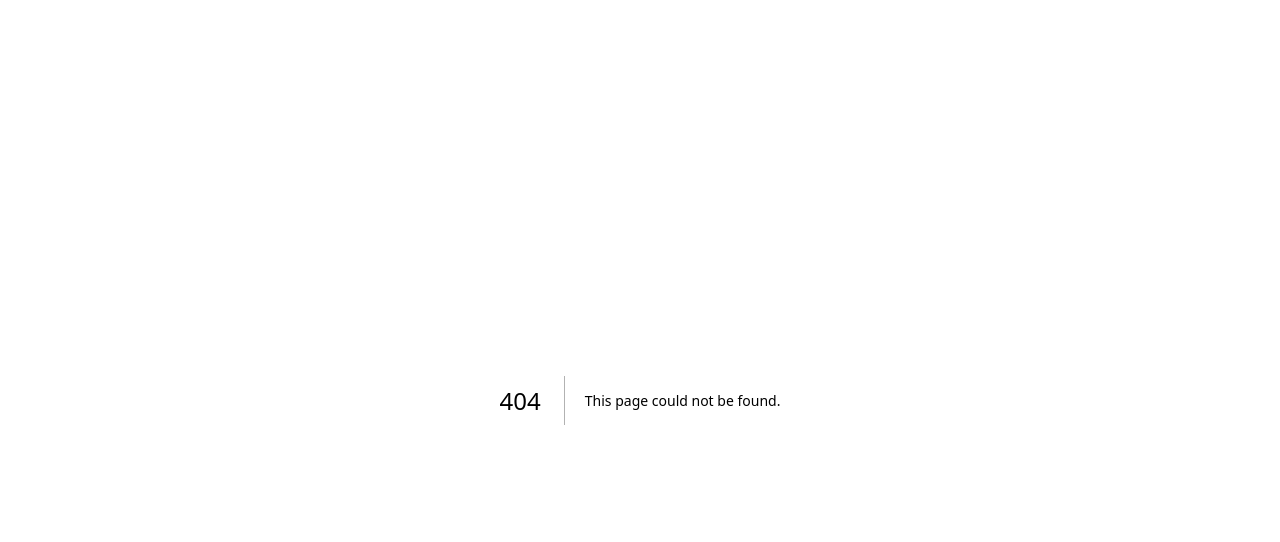
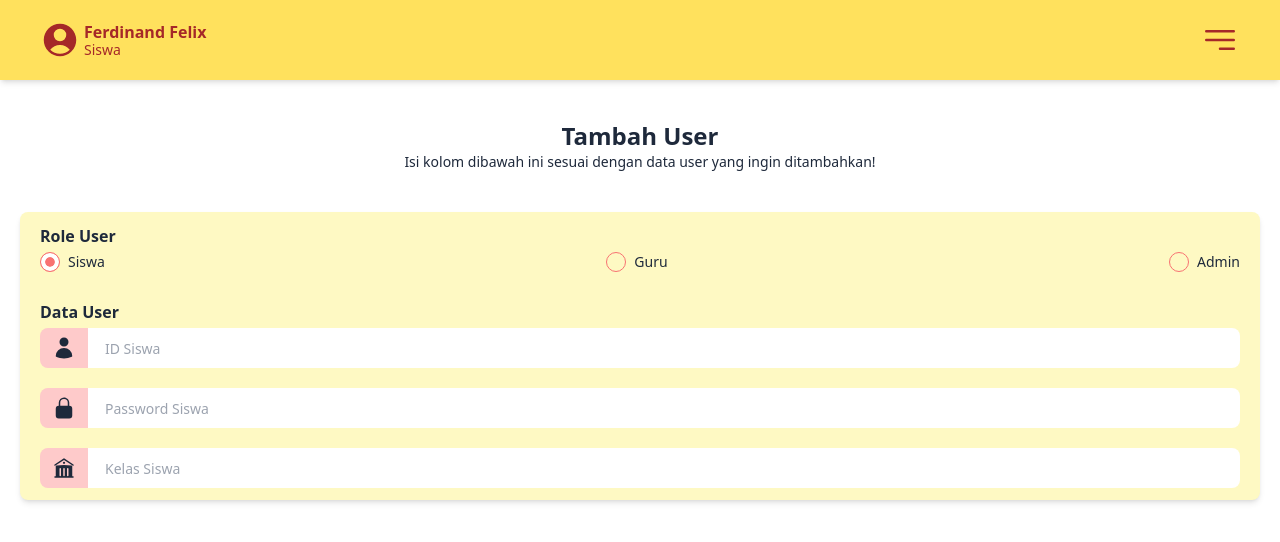
Before and after one commit to Yaelahfelix/cbt-smkbni, a Next.js app: page /admin/user/add in a window 1280 px wide. Before the commit this address had no page. Shown: the top 542 px of the page. Built offline with nearby package versions, Linux system fonts and the light colour scheme; a web font is replaced by a local one.

Commit message:
membuat sedikit halaman admin (add user)

```diff
--- /dev/null
+++ b/components/Admin/AddUserForm.js/AddSiswa.js
@@ -0,0 +1,48 @@
+import {
+  BuildingLibraryIcon,
+  LockClosedIcon,
+  UserIcon,
+} from "@heroicons/react/24/solid";
+import React from "react";
+
+function AddSiswa() {
+  return (
+    <section className="flex flex-col gap-1">
+      <h1 className="text-slate-800 font-bold">Data User</h1>
+      <div className="flex flex-col gap-5">
+        <label className="input-group">
+          <div className="py-2 px-3 bg-red-200">
+            <UserIcon className="text-slate-800 w-6" />
+          </div>
+          <input
+            type="text"
+            placeholder="ID Siswa"
+            className="input w-full h-10 text-sm"
+          />
+        </label>
+        <label className="input-group">
+          <div className="py-2 px-3 bg-red-200">
+            <LockClosedIcon className="text-slate-800 w-6" />
+          </div>
+          <input
+            type="text"
+            placeholder="Password Siswa"
+            className="input w-full h-10 text-sm"
+          />
+        </label>
+        <label className="input-group">
+          <div className="py-2 px-3 bg-red-200">
+            <BuildingLibraryIcon className="text-slate-800 w-6" />
+          </div>
+          <input
+            type="text"
+            placeholder="Kelas Siswa"
+            className="input w-full h-10 text-sm"
+          />
+        </label>
+      </div>
+    </section>
+  );
+}
+
+export default AddSiswa;
--- /dev/null
+++ b/pages/admin/index.js
@@ -0,0 +1,12 @@
+import React from 'react'
+import Nav from '../../components/Navigation/Nav'
+
+function Admin() {
+  return (
+  <>
+  <Nav/>
+  </>
+  )
+}
+
+export default Admin
--- /dev/null
+++ b/pages/admin/user/add.js
@@ -0,0 +1,65 @@
+import React from "react";
+import Nav from "../../../components/Navigation/Nav";
+import { LockClosedIcon, UserIcon } from "@heroicons/react/24/solid";
+import AddSiswa from "../../../components/Admin/AddUserForm.js/AddSiswa";
+
+function AddUser() {
+  return (
+    <section>
+      <Nav />
+      <section className="m-10">
+        <h1 className="text-2xl font-semibold text-center text-slate-800">
+          Tambah User
+        </h1>
+        <p className="text-sm text-center text-slate-800">
+          Isi kolom dibawah ini sesuai dengan data user yang ingin ditambahkan!
+        </p>
+      </section>
+      <section className="bg-yellow-100 mx-5 px-5 py-3 shadow-md rounded-lg flex flex-col gap-7">
+        <div className="flex flex-col gap-1">
+          <h1 className=" text-slate-800 font-bold">Role User</h1>
+
+          <div className="flex justify-between text-slate-800">
+            <div className="flex gap-2">
+              <input
+                type="radio"
+                name="tipeUser"
+                id="siswa"
+                className="radio radio-error w-5 h-5"
+                checked
+              />
+              <label htmlFor="siswa" className="text-sm">
+                Siswa
+              </label>
+            </div>
+            <div className="flex gap-2">
+              <input
+                type="radio"
+                name="tipeUser"
+                id="guru"
+                className="radio radio-error w-5 h-5"
+              />
+              <label htmlFor="guru" className="text-sm">
+                Guru
+              </label>
+            </div>
+            <div className="flex gap-2">
+              <input
+                type="radio"
+                name="tipeUser"
+                id="admin"
+                className="radio radio-error w-5 h-5"
+              />
+              <label htmlFor="admin" className="text-sm">
+                Admin
+              </label>
+            </div>
+          </div>
+        </div>
+        <AddSiswa />
+      </section>
+    </section>
+  );
+}
+
+export default AddUser;
```
Also changed, not shown: styles/globals.css (line endings or trailing spaces).
